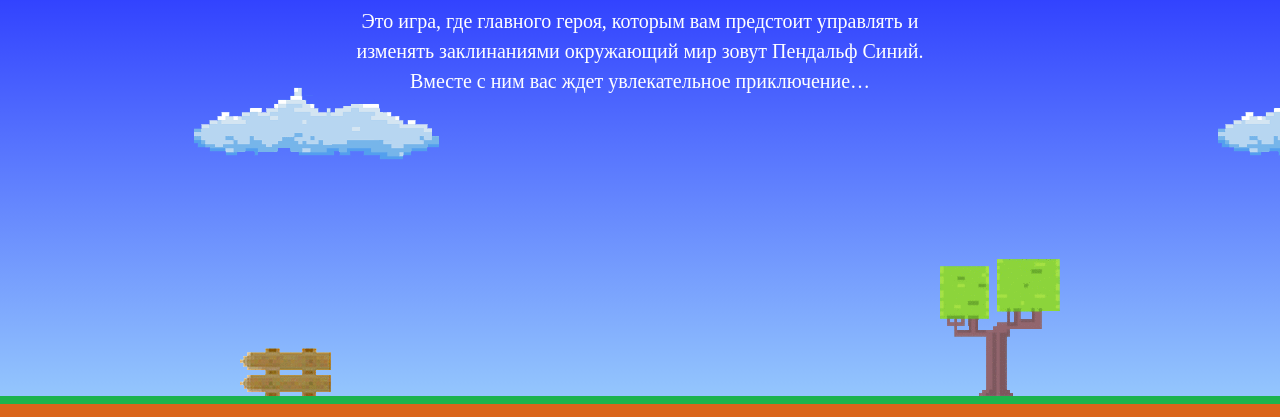
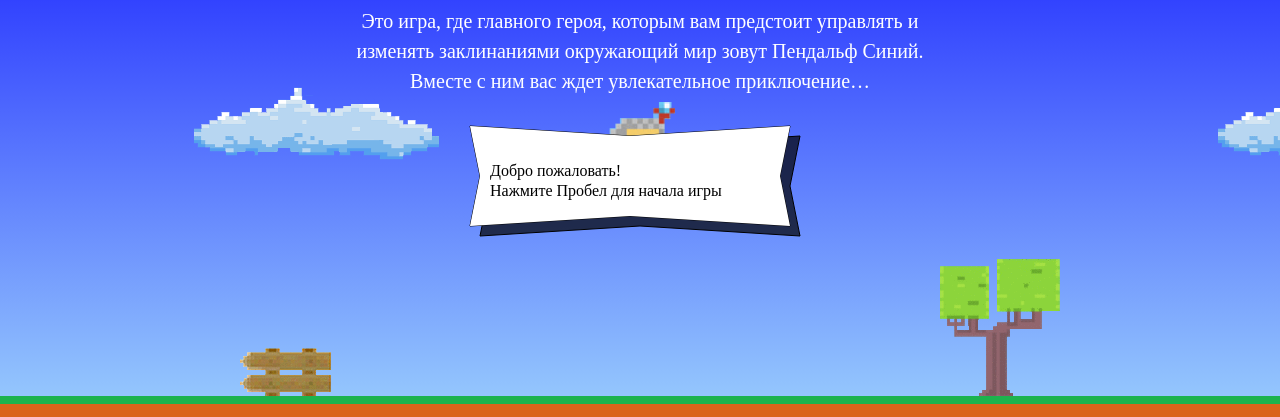
Before and after one commit to olzh2102/370623-code-and-magick, a website: page index.html in a window 1280 px wide. Shown: the part 203-620 px from the top of the page. Drawn offline with Linux system fonts and the light colour scheme; a web font is replaced by a local one.

Commit message:
Исправил ошибки в скрипте

```diff
--- a/index.html
+++ b/index.html
@@ -191,15 +191,15 @@
   };
 
   var getWizardHeight =function(){
-    return 1.337 * wizardHeight;
+    return 1.337 * wizardWidth;
   };
 
   var getWizardX = function(width){
-    return width / 2 - wizardWidth / 2;
+    return (width - wizardWidth) / 2;
   };
 
   var getWizardY = function(height){
-    return (height / 3) * 2 - getWizardHeight()
+    return height / 3 - getWizardHeight()
   };
 </script>
 <script src="js/game.js"></script>
```
